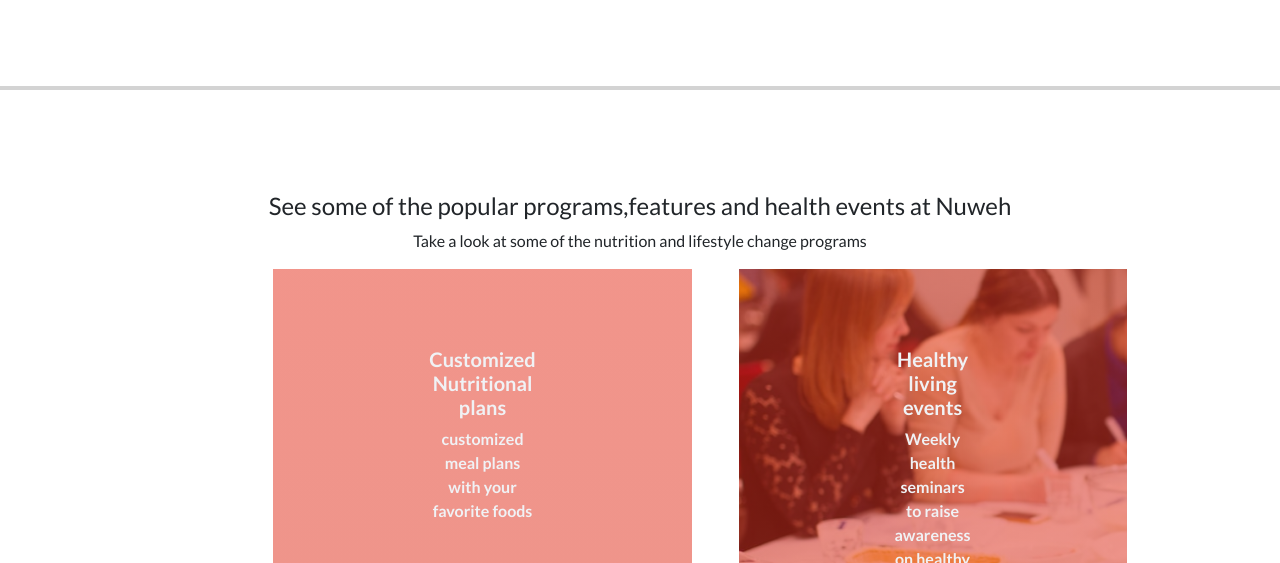
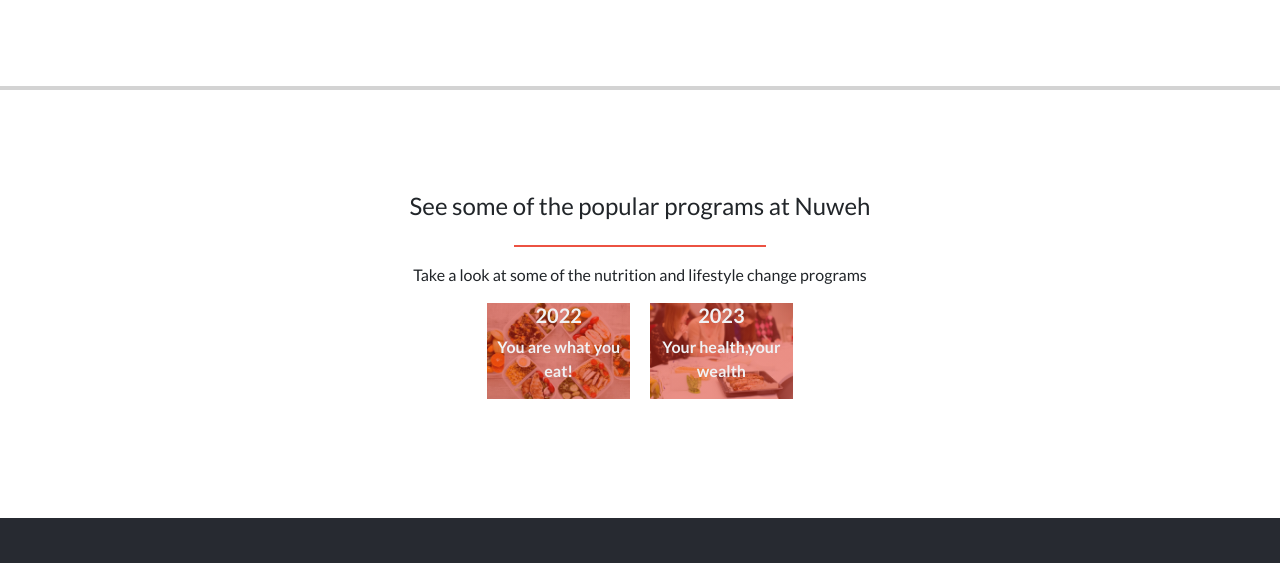
Before and after one commit to Lornakaboro/Capstone-1, a website: page about.html in a window 1280 px wide. Shown: the part 1365-1928 px from the top of the page. Drawn offline with nearby package versions, Linux system fonts and the light colour scheme; a web font is replaced by a local one.

```diff
--- a/about.html
+++ b/about.html
@@ -84,7 +84,7 @@
 
       <div class="container-fluid social-media-section mobile-hide">
         <div class="row social-media-row">
-          <!-- <div class="col-6"></div> -->
+
           <ul class="social-media row col-3 offset-md-7">
             <li class="col-1">
               <a href="" class="social-media-item">
@@ -122,7 +122,7 @@
           <li class="col"><a href="#" class="nav-item">Join</a></li>
           <li class="col"><a href="#" class="nav-item">Sponsor</a></li>
           <li class="col"><a href="#" class="nav-item">News</a></li>
-          <li class="col-3"><a href="#" class="nav-item">Nuweh programs</a></li>
+          <li class="col-3 nav-button-link"><a href="#" class="nav-item nav-button">Nuweh programs</a></li>
         </ul>
       </div>
     </header>
@@ -176,24 +176,25 @@
     <div class="about-border"></div>
 
     <!-- our features -->
-    <section class="container our-features">
+    <section class="container-fluid our-features">
       <h4 class="our-features-heading">
-        See some of the popular programs,features and health events at Nuweh
+        See some of the popular programs at Nuweh
       </h4>
+      <hr class="hr-title" />
       <p class="our-features-description">
         Take a look at some of the nutrition and lifestyle change programs
       </p>
       <div class="feature-programs">
         <div class="feature-program-name">
-          <h4 class="feature-program-heading">Customized Nutritional plans</h4>
+          <h4 class="feature-program-heading">2022</h4>
           <p class="feature-program-description">
-            customized meal plans with your favorite foods
+            You are what you eat!
           </p>
         </div>
         <div class="feature-program-name2">
-          <h4 class="feature-program-heading">Healthy living events</h4>
+          <h4 class="feature-program-heading">2023</h4>
           <p class="feature-program-description">
-            Weekly health seminars to raise awareness on healthy lifestyle
+            Your health,your wealth
            </p>
         </div>
       </div>
--- a/style.css
+++ b/style.css
@@ -396,6 +396,7 @@
 
 .our-features-heading {
   text-align: center;
+  font-family: 'lato', sans-serif;
 }
 
 .our-features-description {
@@ -409,12 +410,11 @@
       rgba(228, 43, 23, 0.5),
       rgba(221, 43, 23, 0.5)
     ),
-    url(./images/meal/plan.jpg);
+    url(./images/meal\ plan.jpg);
   padding: 10% 20%;
   background-size: cover;
   background-repeat: no-repeat;
   margin-bottom: 5%;
-  text-align: center;
 }
 
 .feature-program-name2 {
@@ -436,6 +436,7 @@
   font-weight: 900;
   color: #f0f2f5;
   text-align: center;
+  font-family: 'lato', sans-serif;
 }
 
 .feature-program-description {
@@ -645,6 +646,10 @@
     padding-left: 4.5%;
   }
 
+  .about-introduction {
+    padding-top: 11%;
+  }
+
   .about-introduction-message {
     font-size: 60px;
     width: 80%;
@@ -660,8 +665,24 @@
   }
 
   .feature-program-name {
-    flex: 1;
+    /* flex: 1; */
+    padding: 0;
+    width: 45%;
+    height: 45%;
+  }
+
+  .feature-program-name2 {
+    padding: 0;
+    width: 45%;
+  }
+
+  .feature-program-details {
+    font-family: 'lato', sans-serif;
+    font-weight: 900;
+    color: #f0f2f5;
     text-align: center;
+    width: 300px;
+    margin: 20% auto;
   }
 
   .feature-program-heading {
```
